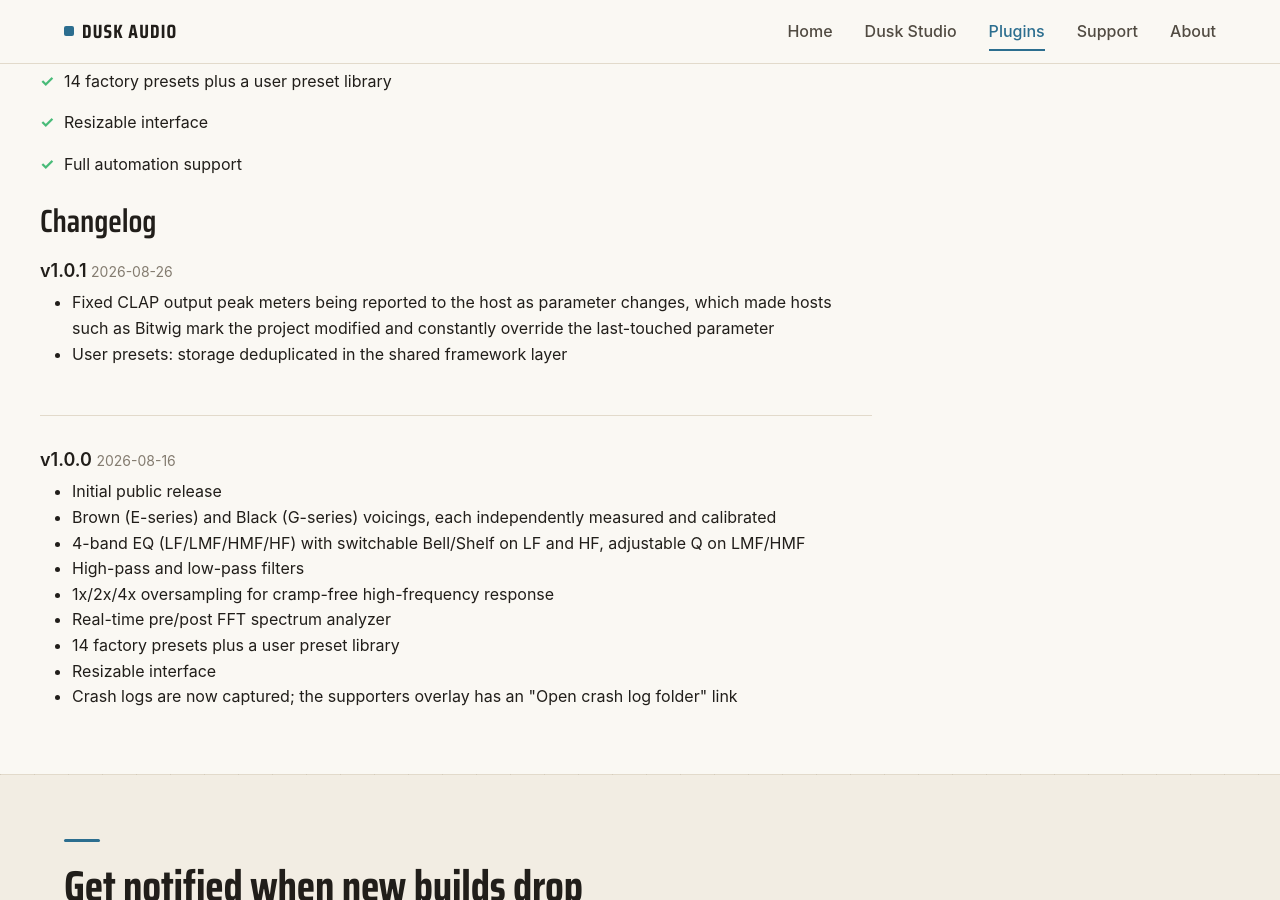
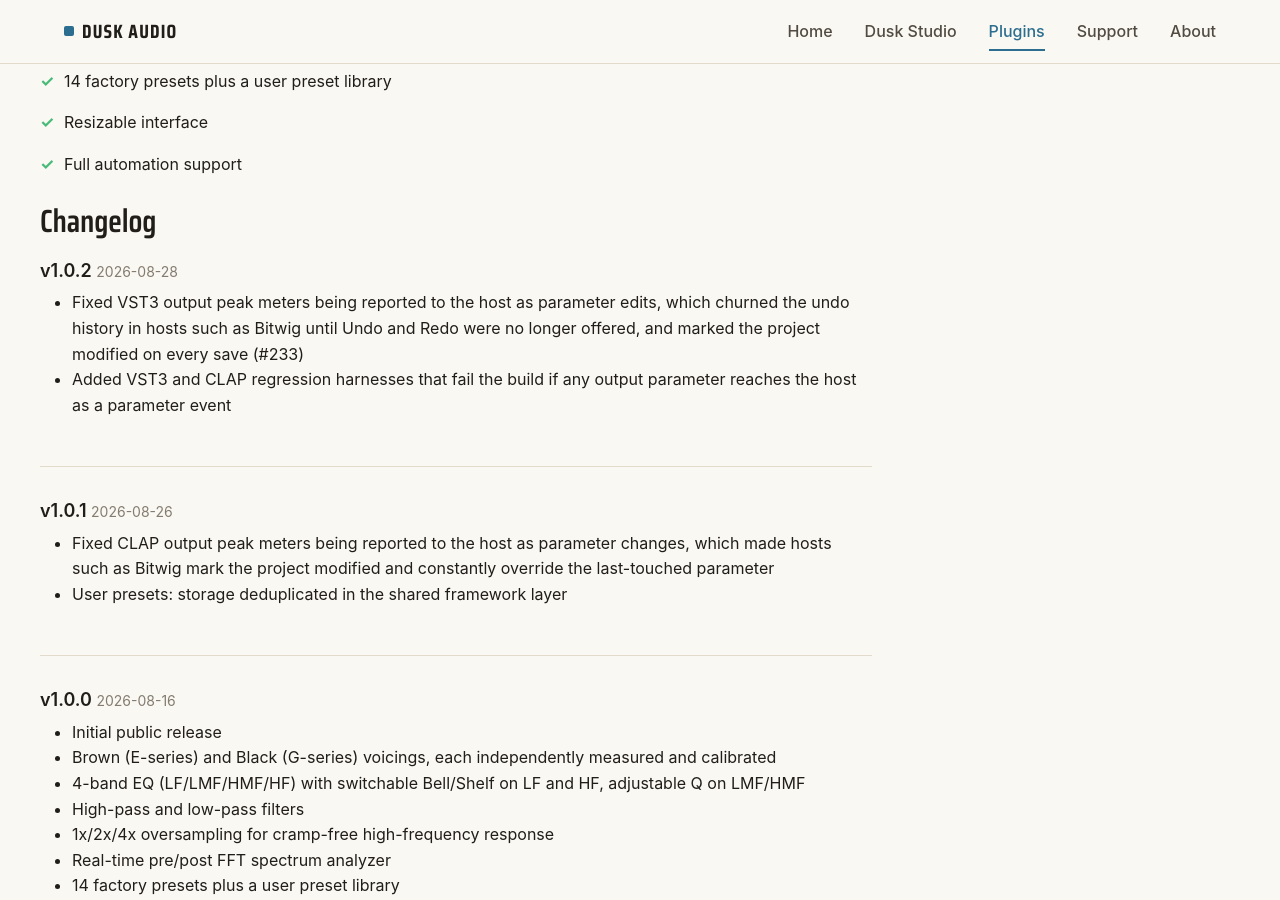
Before and after one commit to dusk-audio/dusk-audio.github.io, a Jekyll site: the page built from _plugins/4k-eq-2.md, in a window 1280 px wide and 900 px high, scrolled down 1825 px. Built offline with Jekyll 4.4.1, drawn with Linux system fonts in a browser that asks for light colours; some of the changed text lies outside the part shown.

Commit message:
Update 4K EQ 2 to v1.0.2

```diff
--- a/_data/plugins.yml
+++ b/_data/plugins.yml
@@ -19,7 +19,7 @@
     AU, VST3, CLAP and LV2.
   status: released
   featured: true
-  version: "1.0.1"
+  version: 1.0.2
   released: "2026-08-16"
 - name: Multi-Comp
   slug: multi-comp
--- a/_plugins/4k-eq-2.md
+++ b/_plugins/4k-eq-2.md
@@ -4,7 +4,7 @@
 slug: 4k-eq-2
 tagline: Calibrated British Console EQ with Brown and Black Voicings
 description: A ground-up rebuild of the 4K EQ, with the equalizer and high-pass/low-pass filters of a classic British E-series channel strip measured band by band. Brown and Black are separate voicings rather than cosmetic themes, each with its own measured frequency, gain, Q, shelf, filter, interaction, nonlinearity and overload behavior. Free AU, VST3, CLAP, and LV2 plugin for Linux, Windows, and macOS.
-version: "1.0.1"
+version: "1.0.2"
 screenshot: /assets/images/plugins/4k-eq-2-screenshot.png
 
 features:
@@ -34,6 +34,11 @@
   - "Sample rates: 44.1 kHz to 192 kHz"
 
 changelog:
+  - version: "1.0.2"
+    date: "2026-08-28"
+    changes:
+      - "Fixed VST3 output peak meters being reported to the host as parameter edits, which churned the undo history in hosts such as Bitwig until Undo and Redo were no longer offered, and marked the project modified on every save (#233)"
+      - "Added VST3 and CLAP regression harnesses that fail the build if any output parameter reaches the host as a parameter event"
   - version: "1.0.1"
     date: "2026-08-26"
     changes:
```
Also changed, not shown: 1 other file.
